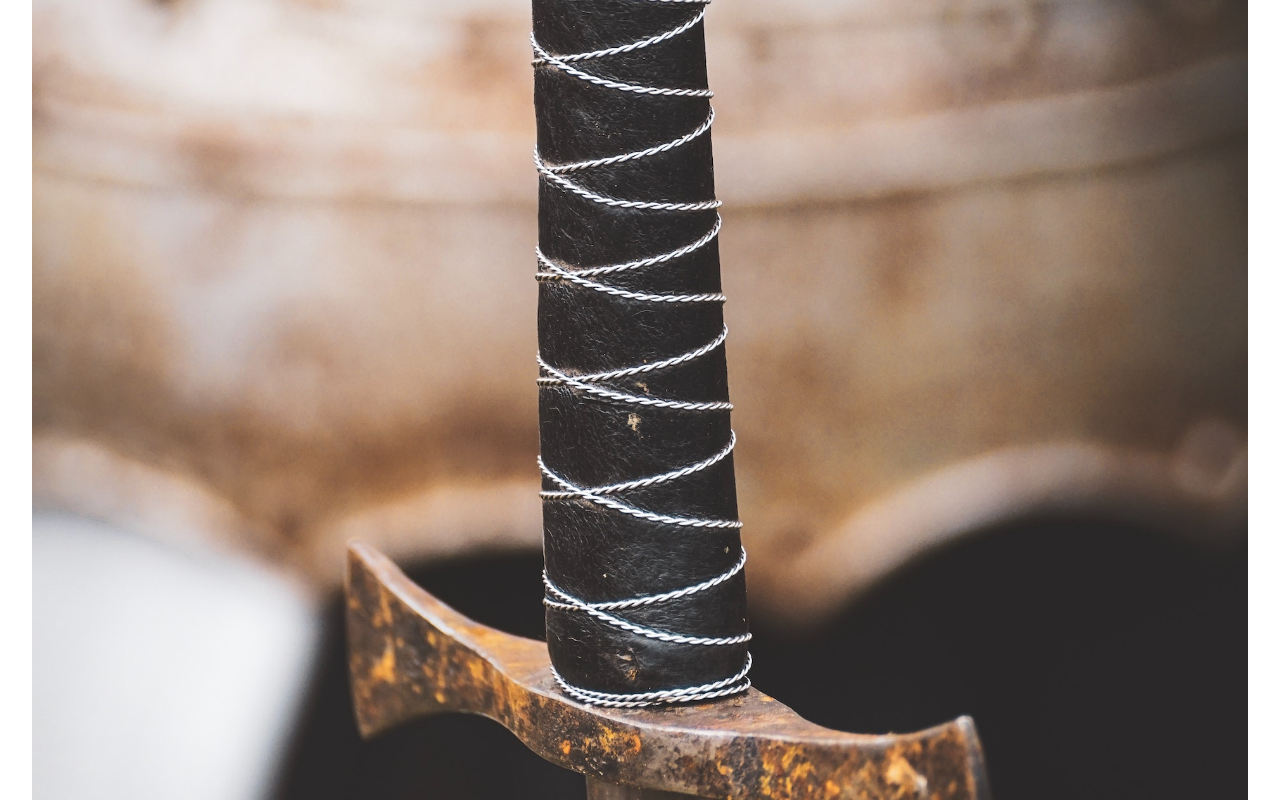
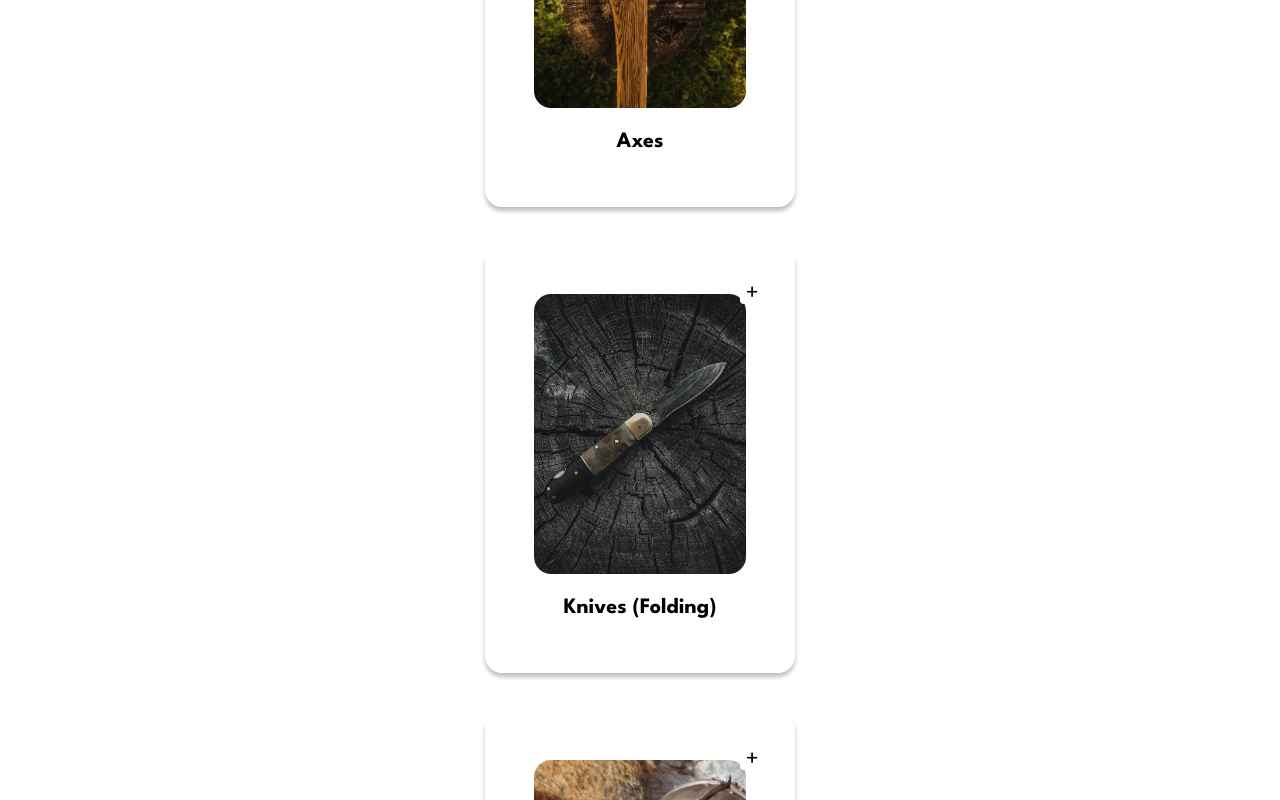
Before and after one commit to AC59852/Dodds-Family-Smithing, a Vue app: page / in a window 1280 px wide. Shown: the part 4040-4840 px from the top of the page. Built offline with nearby package versions, Linux system fonts and the light colour scheme.

Commit message:
added styles for product cards, added cursor pointer to button, added view more option to products with collapsing content on view less and scrolling to button on view less

```diff
--- a/src/assets/css/main.css
+++ b/src/assets/css/main.css
@@ -52,6 +52,7 @@ img, video {
   border: 1.5px solid black;
   font-family: var(--font-family-body);
   font-size: 15px;
+  cursor: pointer;
 }
 
 /* Start of Header */
@@ -340,3 +341,63 @@ img, video {
 }
 
 /* End of About */
+
+/* Start of Products */
+
+.products__wrapper {
+  display: flex;
+  flex-direction: column;
+  gap: 61px;
+}
+
+.products__title {
+  margin-bottom: 52px;
+}
+
+.products__list {
+  display: flex;
+  flex-direction: column;
+  gap: 39px;
+}
+
+.products__item {
+  width: 310px;
+  margin: 0 auto;
+  border-radius: 17px;
+  box-shadow: var(--content-shadow);
+  position: relative;
+  box-sizing: border-box;
+  padding: 4%;
+}
+
+.products__expand {
+  position: absolute;
+  top: 8%;
+  right: 10%;
+  background: #fff;
+  font-family: var(--font-family-body);
+  font-size: 20px;
+  width: 24px;
+  height: 24px;
+  display: flex;
+  justify-content: center;
+  align-items: center;
+  border-radius: 4px;
+}
+
+.products__img {
+  height: 280px;
+  border-radius: 17px;
+  object-fit: cover;
+  object-position: bottom;
+}
+
+.products__name {
+  font-family: var(--font-family-heading);
+  font-weight: bold;
+  font-size: 22px;
+  margin: 20px 0 5px;
+  text-align: center;
+}
+
+/* End of Products */
--- a/src/components/ProductsComponent.vue
+++ b/src/components/ProductsComponent.vue
@@ -1,20 +1,26 @@
 <template>
   <section id="products">
     <h2 class="products__title title--large title--underscore">Featured Items</h2>
-    <ul class="products__wrapper" v-if="mobile">
+    <div class="products__wrapper" v-if="mobile">
+      <ul class="products__list">
         <li class="products__item" v-for="(product, index) in products.slice(0,3)" :key="index">
-        <span class="project__expand">+</span>
+          <span class="products__expand">+</span>
           <img :src="product.img" class="products__img" :alt="product.alt">
           <h3 class="products__name">{{ product.name }}</h3>
         </li>
       </ul>
-    <ul class="products__wrapper" v-else>
+      <button class="button button--products" v-if="allProducts == false" @click="revealProducts()">View More</button>
+      <button class="button button--products" v-if="allProducts" @click="hideProducts()">View Less</button>
+    </div>
+    <div class="products__wrapper" v-else>
+      <ul class="products__list">
         <li class="products__item" v-for="(product, index) in products" :key="index">
-        <span class="project__expand">+</span>
+          <span class="products__expand">+</span>
           <img :src="product.img" class="products__img" :alt="product.alt">
           <h3 class="products__name">{{ product.name }}</h3>
         </li>
       </ul>
+    </div>
   </section>
 </template>
 
@@ -36,14 +42,14 @@ export default {
           alt: 'Image of a steel axe created by Dodds Family Smithing',
         },
         {
+          name: 'Knives (Folding)',
+          img: '/knives_folding.jpg',
+          alt: 'Image of a lead folding knife with wooden base created by Dodds Family Smithing',
+        },
+        {
           name: 'Armour',
           img: '/armour.jpg',
           alt: 'Image of an iron helmet, fur coat, and leather wraps created by Dodds Family Smithing',
-        },
-        {
-          name: 'Knives (Folding)',
-          img: '/knives_folding.jpg',
-          alt: 'Image of a lead folding knife with wooden base created by Dodds Family Smithing',
         },
         {
           name: 'Knives (Straight)',
@@ -55,8 +61,43 @@ export default {
           img: '/larping.jpg',
           alt: 'Image of a man wearing knights armour and a straight sword created by Dodds Family Smithing',
         },
-      ]
+      ],
+      allProducts: false,
     }
+  },
+
+  methods: {
+    revealProducts() {
+      this.allProducts = true
+
+      let products = document.querySelector(".products__list")
+
+      // push the remaining 3 products into the DOM
+      for (let i = 3; i < this.products.length; i++) {
+        let product = document.createElement("li")
+        product.classList.add("products__item")
+        product.innerHTML = `
+          <span class="products__expand">+</span>
+          <img src="${this.products[i].img}" class="products__img" alt="${this.products[i].alt}">
+          <h3 class="products__name">${this.products[i].name}</h3>
+        `
+        products.appendChild(product)
+      }
+    },
+
+    hideProducts() {
+      this.allProducts = false
+
+      let products = document.querySelector(".products__list"),
+          button = document.querySelector(".button--products")
+
+      // remove the remaining 3 products from the DOM
+      for (let i = 3; i < this.products.length; i++) {
+        products.removeChild(products.lastChild)
+      }
+
+      button.scrollIntoView({block: "center"})
+    },
   }
 }
 </script>
```
Lines whose indentation alone changed are shown as unchanged.
